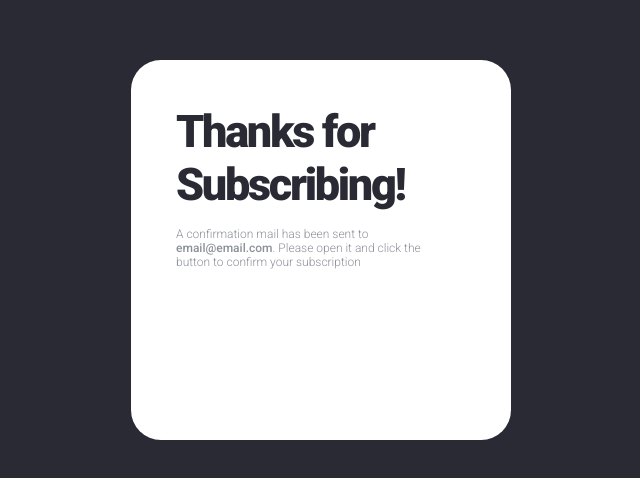
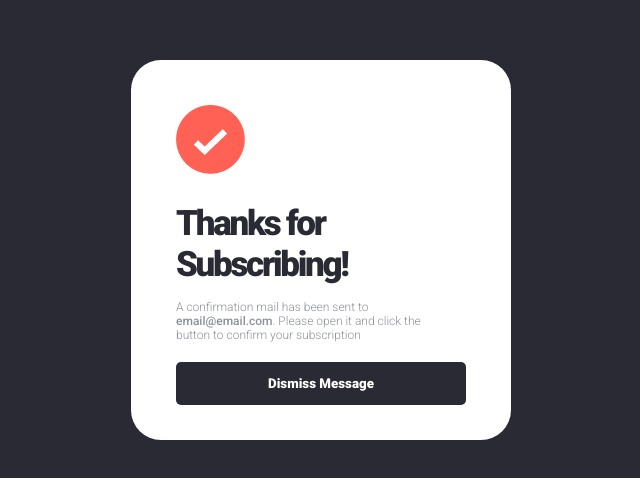
Before and after one commit to avxlooo/News-Letter-Sign-up, a plain HTML site: page card.html in a window 1280 px wide. Shown: the part 150-628 px from the top of the page, without its empty margins (319-959 px from the left). Drawn offline with Linux system fonts and the light colour scheme.

```diff
--- a/card.css
+++ b/card.css
@@ -25,13 +25,17 @@ body {
   padding: 45px;
 }
 
+#wrapper img {
+  margin-bottom: 25px;
+}
+
 #wrapper h1 {
-  font-size: 45px;
+  font-size: 35px;
   font-weight: 900;
   letter-spacing: -2.3px;
-  line-height: -6rem;
+  line-height: -50px;
   color: #292a33;
-  margin-bottom: 16px;
+  margin-bottom: 15px;
 }
 
 #wrapper p {
@@ -43,3 +47,15 @@ body {
 #wrapper p span {
   font-weight: 500;
 }
+
+button {
+  height: 43px;
+  width: 100%;
+  border-radius: 5px;
+  background-color: #292a33;
+  color: white;
+  font-weight: 700;
+  outline: none;
+  border: none;
+  margin-top: 20px;
+}
--- a/card.html
+++ b/card.html
@@ -8,6 +8,10 @@
   </head>
   <body>
     <div id="wrapper">
+      <div class="check-mark">
+        <img src="./Assets/Confirm.png" alt="" />
+      </div>
+      <div class="content">
         <h1>
           Thanks for <br />
           Subscribing!
@@ -18,6 +22,9 @@
           Please open it and click the <br />
           button to confirm your subscription
         </p>
+
+        <button class="submit">Dismiss Message</button>
+      </div>
     </div>
   </body>
 </html>
```
Also changed, not shown: Assets/Confirm.png (added). Lines whose indentation alone changed are shown as unchanged.
